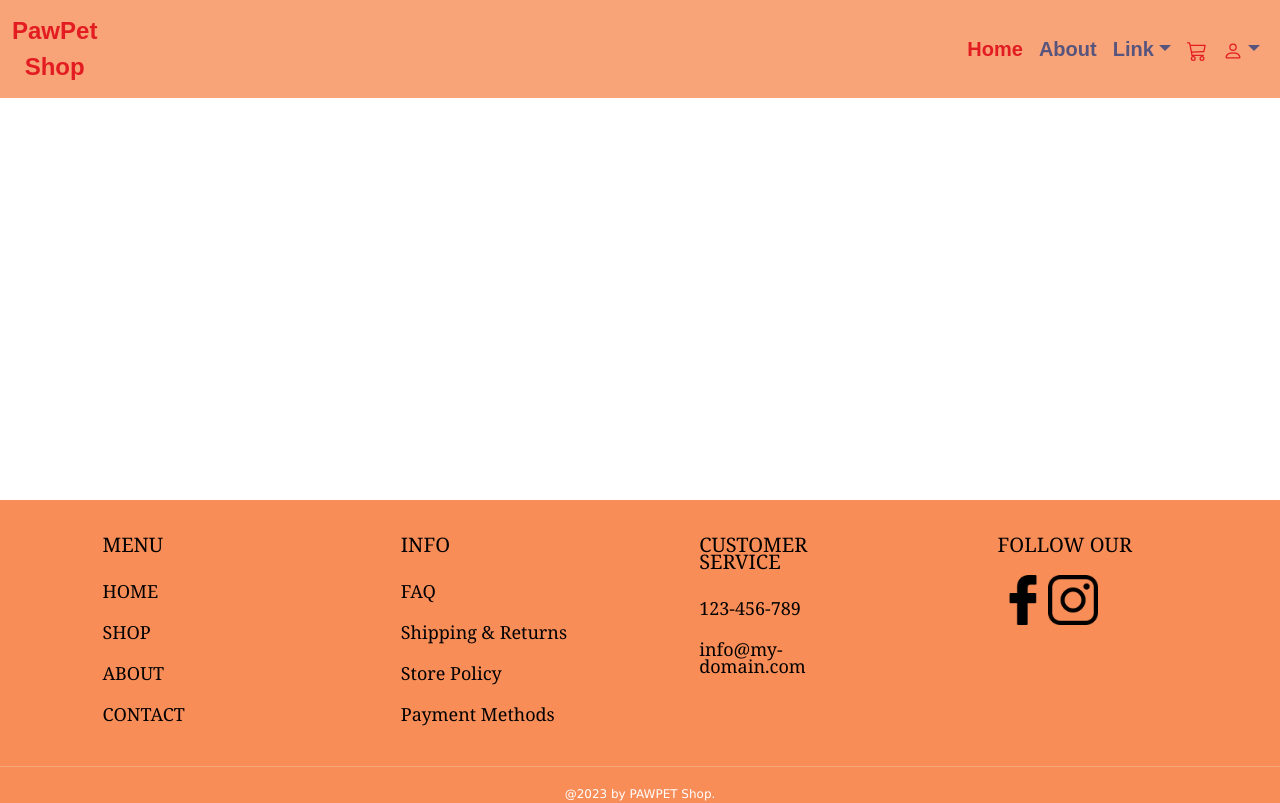
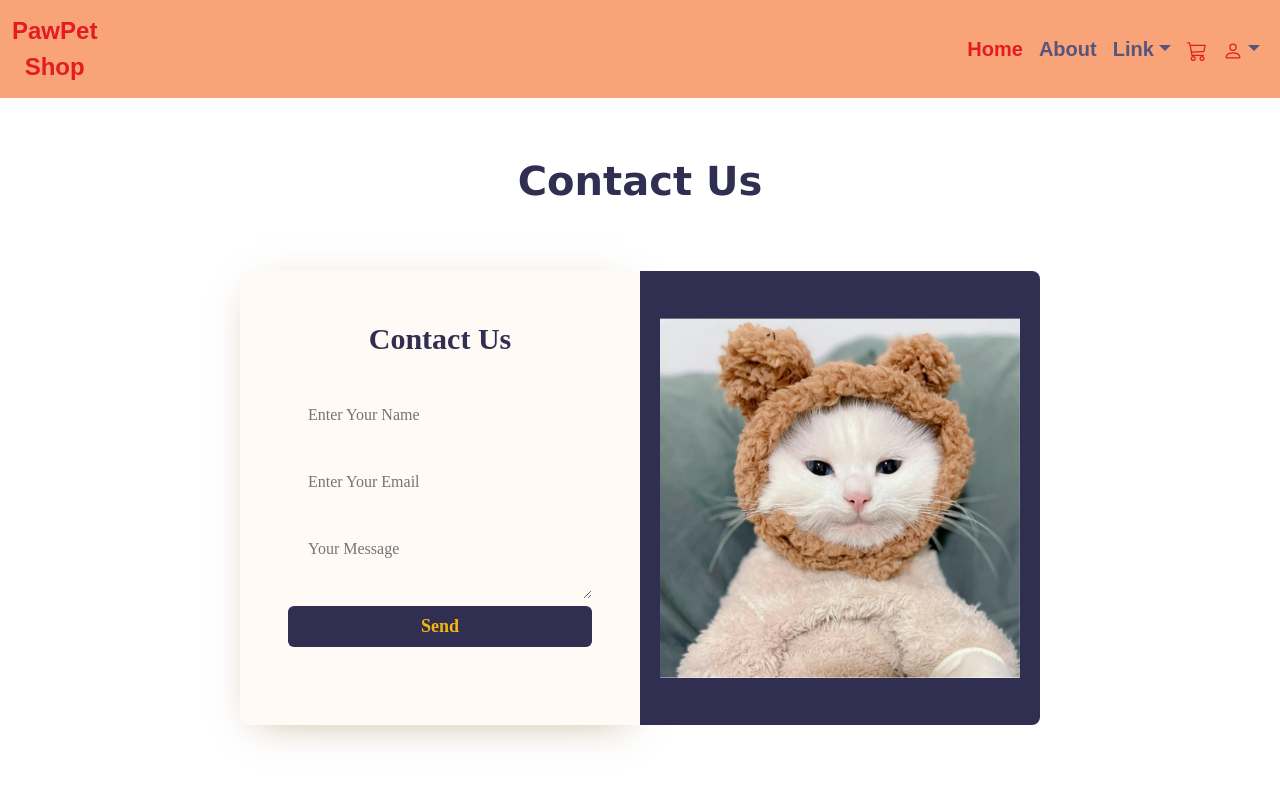
Before and after one commit to xrnhy2911/paw-pet-shop, a React (Create React App) app: page /about in a window 1280 px wide. Shown: the top 803 px of the page. Built offline with nearby package versions, Linux system fonts and the light colour scheme.

Commit message:
contact us

```diff
--- a/src/App.js
+++ b/src/App.js
@@ -1,4 +1,5 @@
 import './App.css';
+import Contact from './components/contact/contact';
 import Footer from './components/footer/footer';
 import Home from './components/home/Home'
 import Header from './components/header/Header';
@@ -11,6 +12,7 @@ function App() {
         <div className='container1'></div>
         <Routes>
           <Route path="/home" element={<Home />} />
+          <Route path="/about" element={<Contact />} />
           {/* <Route path="/profile" element={<Profile />} />
           <Route path="/tvshows" element={<Tvshows />} />
           <Route path="/movies" element={<Movies />} />
@@ -18,6 +20,7 @@ function App() {
         </Routes>
       </Router>
       <Footer />
+
     </div>
   );
 }
--- /dev/null
+++ b/src/components/contact/contact.css
@@ -0,0 +1,137 @@
+*{
+    padding: 0;
+    margin: 0;
+    box-sizing: border-box;
+    font-family: 'Times New Roman', Times, serif, sans-serif;
+}
+
+.contact{
+    position: relative;
+    min-height: 100vh;
+    z-index: 0;
+    background-color: white;
+    padding: 30px;
+    justify-content: center;
+    display: grid;
+    grid-template-rows: 1fr auto 1fr;
+    align-items: center;
+}
+
+.sb_contact{
+    max-width: 800px;
+    margin-top: 0 auto;
+}
+
+.contact h1{
+    text-align: center;
+    font-size: 2.5rem;
+    font-weight: 400;
+    color: #302f51;
+    font-family: Verdana, Geneva, Tahoma, sans-serif;
+    font-weight: bold;
+}
+
+.contact h2{
+    line-height: 40px;
+    margin-bottom: 5px;
+    font-size: 30px;
+    font-weight: bold;
+    color: #302f51;
+    text-align: center;
+}
+
+.contact .sb_contact-link {
+    position: relative;
+    display: flex;
+    margin: 30px 0;
+}
+
+.sb_contact-link-div {
+    flex-basis: 50%;
+    padding: 3em 3em;
+    background: #fffaf5;
+    box-shadow: 2px 9px 40px -17px rgb(125, 73, 5, 0.5);
+    border-top-left-radius: 8px;
+    border-bottom-left-radius: 8px;
+}
+
+.contact-img{
+    flex-basis: 50%;
+    background-size: cover;
+    background: #302f51;
+    padding: 20px;
+    border-top-right-radius: 8px !important;
+    border-bottom-right-radius: 8px !important;
+    align-items: center;
+    display: grid;
+
+}
+.contact img{
+    max-width: 100%;
+}
+
+.btn,
+button,
+input{
+    border-radius: 5px;
+}
+
+.btn:hover,
+button:hover{
+    color: #302f51;
+    transition: 0.5s ease;
+}
+
+.contact form {
+    margin: 30px 0;
+}
+
+.contact input, textarea{
+    outline: none !important;
+    margin-bottom: 15px;
+    font-stretch: 16px;
+    color: #999;
+    padding: 14px 20px;
+    width: 100%;
+    display: inline-block;
+    box-sizing: border-box;
+    border: none;
+    background: #fffaf5;
+    transition: 0.3s ease;
+}
+
+.contact input:focus{
+    background: transparent;
+    border: 1px solid #f88d58;
+}
+
+.contact button{
+    font-size: 18px;
+    color: #f5b60e;
+    width: 100%;
+    background: #302f51;
+    font-weight: 600;
+    transition: 0.3s ease;
+}
+
+@media(max-width:736px){
+    .contact .sb_contact-link{
+        flex-direction: column;
+    }
+    .contact form{
+        margin-top: 30px;
+        margin-bottom: 10px;
+
+    }
+    .socialmedia{
+        border-radius: 0;
+        border-bottom-left-radius: 8px;
+        border-bottom-right-radius: 8px;
+        order: 2;
+    }
+    .sb_contact-link-div{
+        order: 1;
+        border-top-left-radius: 8px;
+        border-top-right-radius: 8px;
+    }
+}
--- /dev/null
+++ b/src/components/contact/contact.jsx
@@ -0,0 +1,30 @@
+import React from "react";
+import "../contact/contact.css";
+import chabong from "../../img/chabongUs.jpg";
+
+export default function Contact() {
+    return(
+        <div className="contact">
+            <h1>Contact Us</h1>
+            <div className="sb_contact"> {/* container */}
+                <div className="sb_contact-link"> {/* main */}
+                    <div className="sb_contact-link-div"> {/* content */}
+                    <h2>Contact Us</h2>
+                    <form action="#" method="post">
+                        <input type="text" name="name" placeholder="Enter Your Name" />
+                        <input type="email" name="name" placeholder="Enter Your Email" />
+                        <textarea name="message" placeholder="Your Message"></textarea>
+                        <button type="submit" className="btn">Send <i className="fas fa-paper"></i></button>
+                    </form>
+                    </div>
+                    <div className="contact-img">
+                        <img src={chabong} alt="" srcset="" />
+                    </div>
+                </div>
+
+
+            </div>
+        </div>
+
+    );
+}
--- a/src/components/footer/footer.css
+++ b/src/components/footer/footer.css
@@ -1,19 +1,18 @@
- .sectiom_padding {
+.sectiom_padding{
     padding: 4rem 4rem;
 }
 
- .footer {
-     background-color: #F88D58;
-     font-family: Cambria, Cochin, Georgia, Times, 'Times New Roman', serif, 'Times New Roman';
+.footer{
+    background-color: #F88D58 ;
+    font-family:Cambria, Cochin, Georgia, Times, 'Times New Roman', serif, 'Times New Roman';
 }
-
- .sb_footer {
+.sb_footer{
     display: flex;
     flex-direction: column;
     margin-top: 500px;
 }
 
- .sb_footer-link {
+.sb_footer-link{
     display: flex;
     justify-content: space-evenly;
     align-items: flex-start;
@@ -21,7 +20,7 @@
     flex-wrap: wrap;
     width: 100%;
     text-align: left;
-     margin-bottom: 3px;
+    margin-bottom:  3px;
 }
 
 
@@ -29,41 +28,47 @@
     width: 180px;
     margin: 1rem;
     display: flex;
-     justify-content: flex-start;
+    justify-content:flex-start;
     flex-direction: column;
 }
 
 
- .socialmedia {
+.socialmedia{
     display: flex;
     flex-direction: row;
 }
 
- .sb_footer-link_div h4 {
+.sb_footer-link_div h4{
     font-size: 20px;
-     line-height: 17px;
-     margin-bottom: 0.9rem;
+    font-weight: 600;
+    margin-bottom: 10px;
+    margin-top: 10px;
+    text-align: left;
     color: black;
-     margin-top: 20px;
+    font-family: Georgia, Times, 'Times New Roman', serif;
+
 }
 
- .sb_footer-link_div a p {
+
+.sb_footer-link_div a p{
     font-size: 18px;
     line-height: 17px;
     margin-top: 1rem;
 }
 
- .sb_footer-link_div a {
+.sb_footer-link_div a{
     text-decoration: none;
 
 }
 
- .sb_footer-link_div p {
+.sb_footer-link_div p{
     font-size: 15px;
     line-height: 15px;
     margin: 0.5rem 0;
     cursor: pointer;
-     color: black;
+    color: rgb(46, 43, 43);
+    font-family: initial;
+    font-weight: lighter;
 }
 
 .sb_footer-below {
@@ -73,12 +78,12 @@
     margin-top: 0.2rem;
 }
 
- .sb_footer-below-link {
+.sb_footer-below-link{
     display: flex;
     flex-direction: row;
 }
 
- .sb_footer-below-link p {
+.sb_footer-below-link p{
     font-size: 13px;
     line-height: 15px;
     margin-left: 2rem;
@@ -87,25 +92,22 @@
 
 }
 
- hr {
-     color: beige !important;
+hr{
+    color: black !important;
     width: 100%;
+
 }
 
- .sb_footer-copyright p {
+.sb_footer-copyright p{
     font-size: 12px;
     line-height: 15px;
-     color: white;
+    color: rgb(79, 74, 74);
     font-weight: 500;
-     font-family: Verdana, Geneva, Tahoma, sans-serif;
- }
-
- .social-media-image {
-     max-width: 50px;
+    font-family:Verdana, Geneva, Tahoma, sans-serif;
 }
 
 @media screen and (max-width:850px) {
-     .sb_footer {
+    .sb_footer{
         font-size: 34px;
         line-height: 42px;
     }
@@ -113,7 +115,7 @@
 }
 
 @media screen and (max-width:550px) {
-     .sb_footer {
+    .sb_footer{
         font-size: 34px;
         line-height: 42px;
 
@@ -123,29 +125,39 @@
         margin: 1rem 0;
     }
 
-     .sb_footer-btn p {
+    .sb_footer-btn p{
         font-size: 14px;
         line-height: 20px;
     }
 
-     .sb_footer-below {
+    .sb_footer-below{
         flex-direction: column;
         justify-content: left;
     }
 
-     .sb_footer-below-link {
+    .sb_footer-below-link{
         flex-direction: column;
     }
 
-     .sb_footer-below-link p {
+    .sb_footer-below-link p{
         margin-top: 1rem;
         margin-left: 0rem;
     }
 }
 
 @media screen and (max-width:400px) {
-     .sb_footer {
+    .sb_footer{
         font-size: 27px;
     }
 
 }
+
+.socialmedia{
+    display: flex;
+    flex-direction: row;
+}
+
+.social-media-image {
+    max-width: 40px;
+    width: 70%;
+}
--- a/src/components/footer/footer.jsx
+++ b/src/components/footer/footer.jsx
@@ -46,7 +46,7 @@ export default function Footer() {
             </a>
           </div>
           <div className="sb_footer-link_div">
-            <h4>CUSTOMER SERVICE</h4>
+            <h4>CONTACTS</h4>
             <a href="/hotline">
               <p>123-456-789</p>
             </a>
@@ -60,12 +60,12 @@ export default function Footer() {
             <h4>FOLLOW OUR</h4>
             <div className="socialmedia">
               <p>
-                <img className="social-media-image" src={fb} alt="" srcset="" />
+                <img className="social-media-image" src={insta} alt="" srcset="" />
               </p>
               <p>
                 <img
                   className="social-media-image"
-                  src={insta}
+                  src={fb}
                   alt=""
                   srcset=""
                 />
```
Also changed, not shown: src/img/chabongUs.jpg (added). Lines whose indentation alone changed are shown as unchanged.
